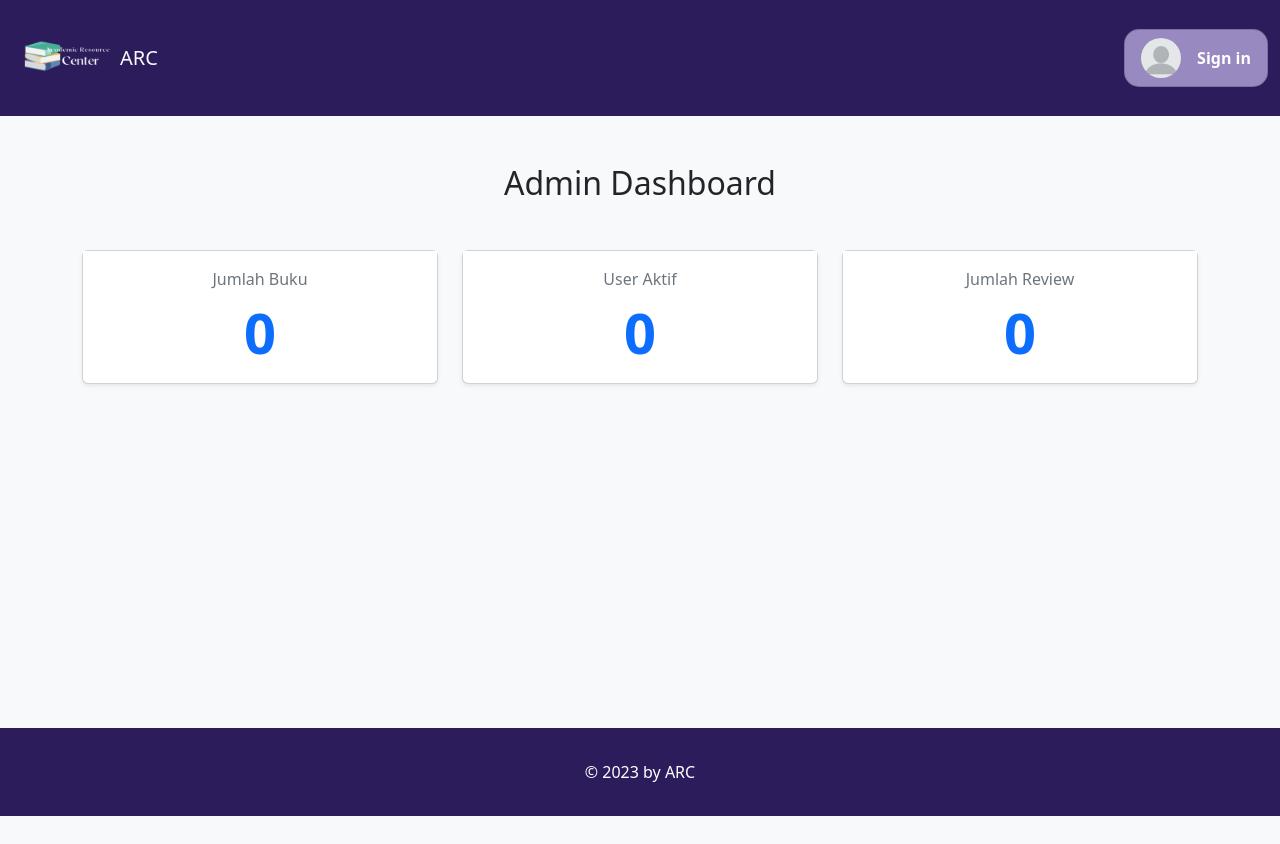
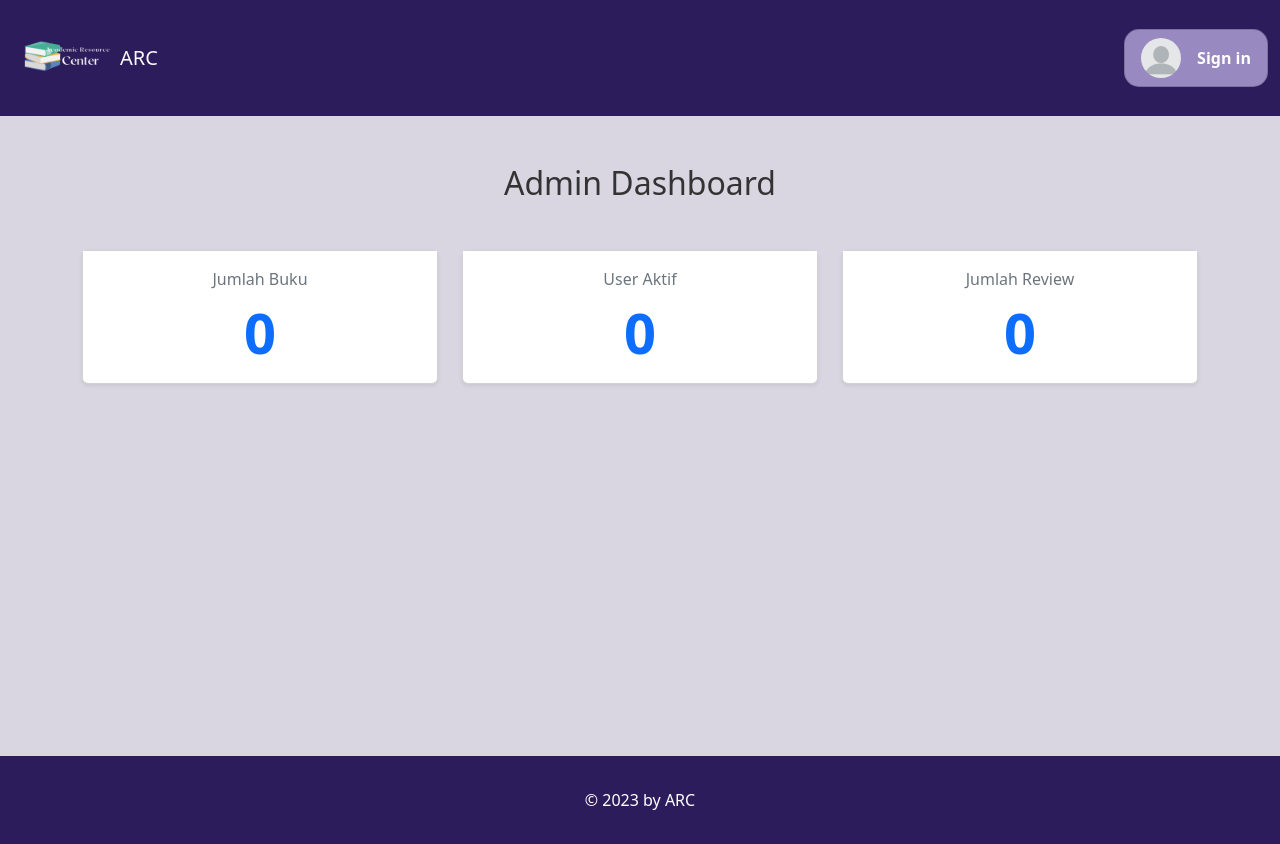
Before and after one commit to Aiken1609/WEB_Perpus, a Flask app: template templates/dashboard.html in a window 1280 px wide. Before the commit the page ends 816 px from the top, so only its background shows below. Run offline with Flask 3, Linux system fonts and the light colour scheme; the template is opened without the code that fills it, so the values that code supplies are empty; parts of the project's set-up code (start-up, migrations or seed data) failed here and were passed over.

Commit message:
minor update (css)

```diff
--- a/templates/dashboard.html
+++ b/templates/dashboard.html
@@ -14,9 +14,9 @@
       crossorigin="anonymous"
     ></script>
 </head>
-<body class="bg-light">
+<body class="bg_default">
     {% include 'navbar.html' %}
-    <div class="container py-5" style="min-height: 76.5vh;">
+    <div class="container py-5" style="min-height: 80vh;">
         <h2 class="text-center mb-5">Admin Dashboard</h2>
         <div class="row g-4 justify-content-center">
             <div class="col-12 col-md-4">
```
